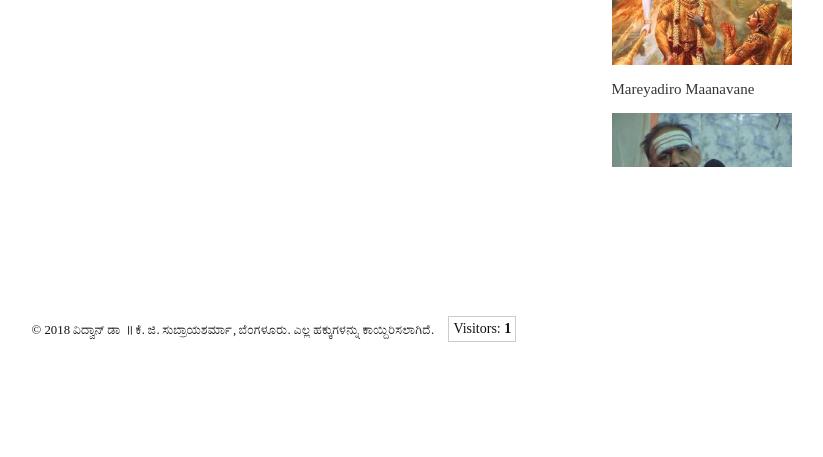
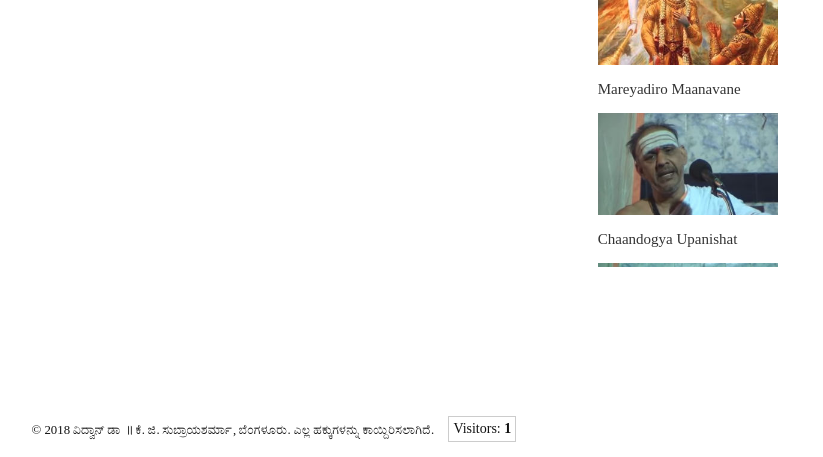
Before and after one commit to SrirangaDigital/kgs-mvc, a PHP site: the page made by application/views/pravachana/videoPlayer.php in a window 1280 px wide. Shown: the part 724-1181 px from the top of the page, without its empty margins (366-1189 px from the left). Before the commit the page ends 1066 px from the top, so only its background shows below. Run offline with PHP 8.4, Linux system fonts and the light colour scheme; the template is opened without the code that fills it, so the values that code supplies are empty; the visitor is signed in with stand-in values (Sample User, id 1); some libraries are stand-ins or nearby versions.

Commit message:
UI fixes

```diff
--- a/application/views/pravachana/videoPlayer.php
+++ b/application/views/pravachana/videoPlayer.php
@@ -2,8 +2,8 @@
 	<div class="row">
 		<div class="col-md-9">
 			<h2>ಪ್ರವಚನಗಳ ವೀಡಿಯೊಗಳು</h2><br />
+			<h4 class="text-left"><?=$data['title']?></h4>
 			<iframe width="800" height="520" src="https://www.youtube.com/embed/<?=$data['id']?>?autoplay=1" frameborder="0" allow="autoplay; encrypted-media" allowfullscreen></iframe>
-			<br /><h3 class="text-left"><?=$data['title']?></h3>
 		</div>
 		<div class="col-md-3">
 			<h3>Related Videos</h3><br />
--- a/public/css/custom.css
+++ b/public/css/custom.css
@@ -379,6 +379,10 @@ column-count: 2;
 .videoCovers a:HOVER, .videoSidebar a:HOVER{
   text-decoration: none;
 }
+.videoSidebar{
+  height: 100vh;
+  overflow: auto;
+}
 .pravachanaTitle{
   color: #333;
   white-space: nowrap;
@@ -393,12 +397,6 @@ column-count: 2;
 .videoSidebar div {
   /*border: 1px solid red;*/
 }
-.videoSidebar{
-  max-height: 700px;
-  overflow: scroll;
-  overflow-x: hidden;
-  margin-left: 0px;
-}
 .videoSidebar img{
   margin: 10px 0px 10px 0px;
   width: 180px;
```
